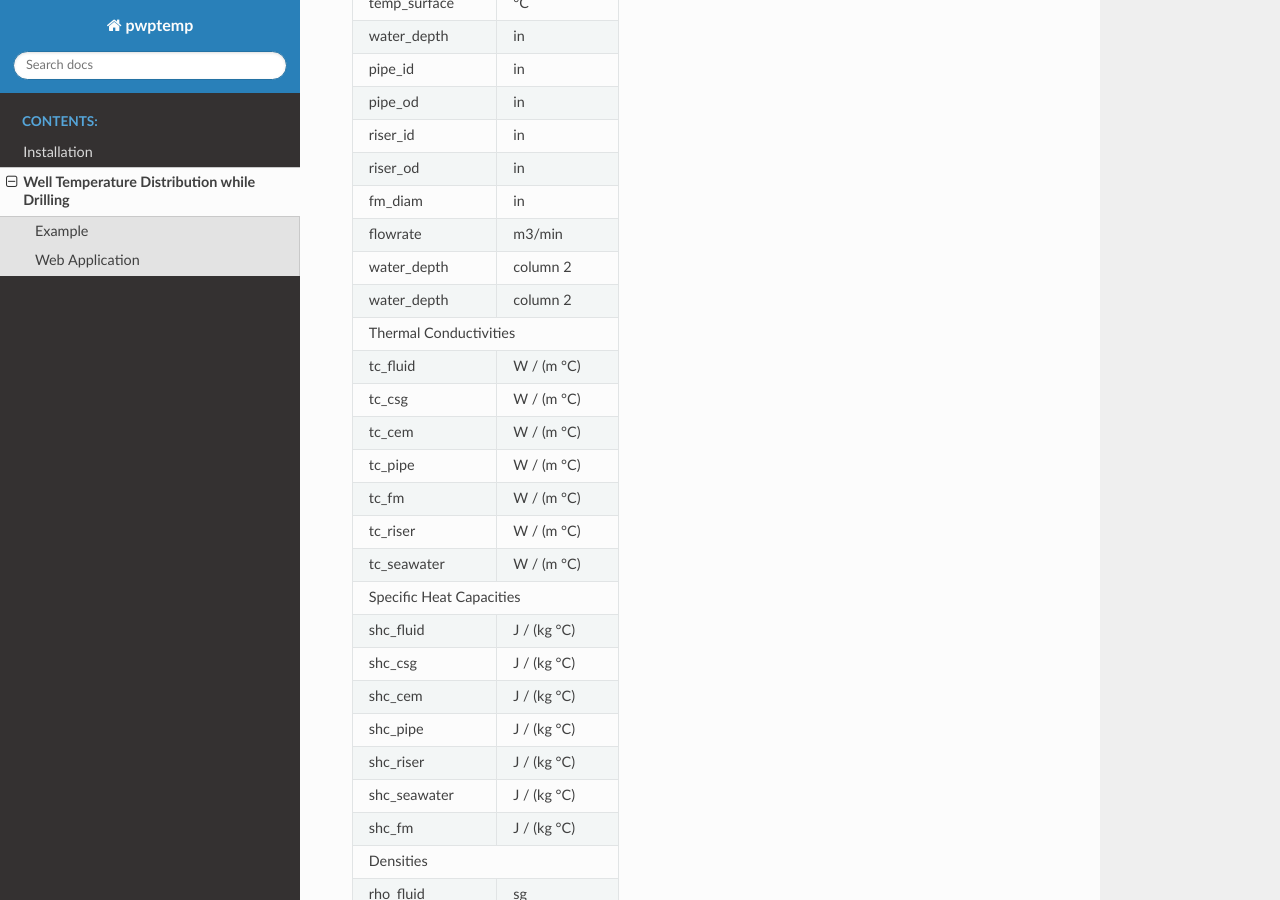
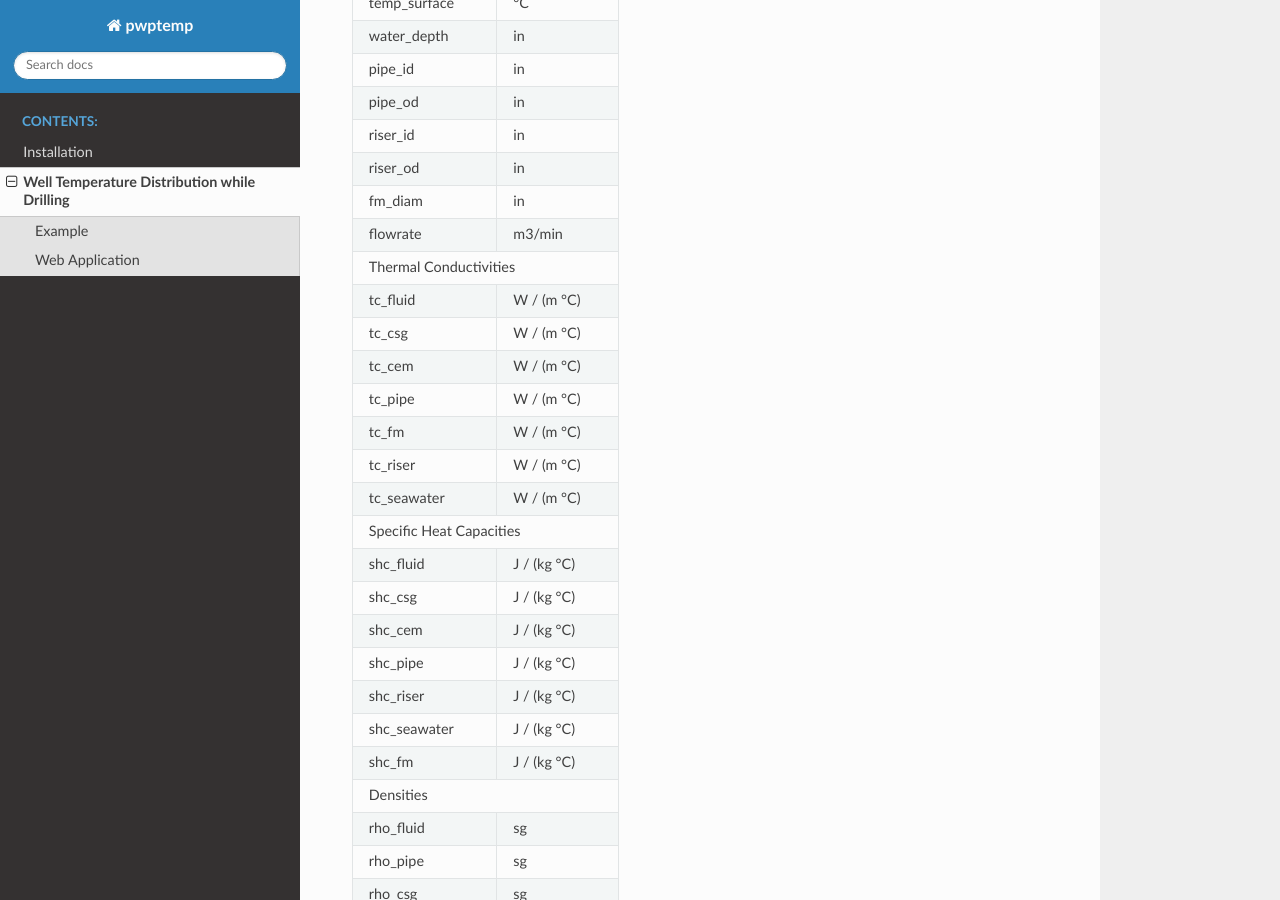
Before and after one commit to pro-well-plan/pwptemp, a Sphinx documentation site: the page built from docs/source/drilling.rst, in a window 1280 px wide and 900 px high, scrolled down 1365 px. Built offline with Sphinx 7.4.7 and the Read the Docs theme 2.0.0, drawn with Linux system fonts in a browser that asks for light colours; formulas are drawn with MathJax 3.

Commit message:
Changes in docs.

```diff
--- a/docs/source/conf.py
+++ b/docs/source/conf.py
@@ -12,7 +12,7 @@
 #
 import os
 import sys
-sys.path.insert(0, os.path.abspath('.'))
+sys.path.insert(0, os.path.abspath('../..'))
 
 
 # -- Project information -----------------------------------------------------
--- a/docs/source/drilling.rst
+++ b/docs/source/drilling.rst
@@ -58,10 +58,6 @@ The table below shows the available inputs that can be set when using the parame
 | fm_diam          | in               |
 +------------------+------------------+
 | flowrate         | m3/min           |
-+------------------+------------------+
-| water_depth      | column 2         |
-+------------------+------------------+
-| water_depth      | column 2         |
 +------------------+------------------+
 | Thermal Conductivities              |
 +------------------+------------------+
```
Also changed, not shown: docs/requirements.txt (renamed from docs/source/requirements.txt).
